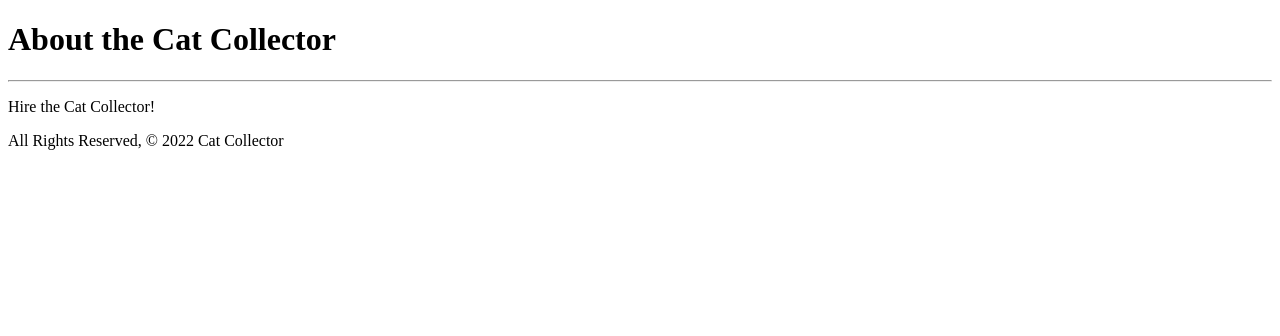
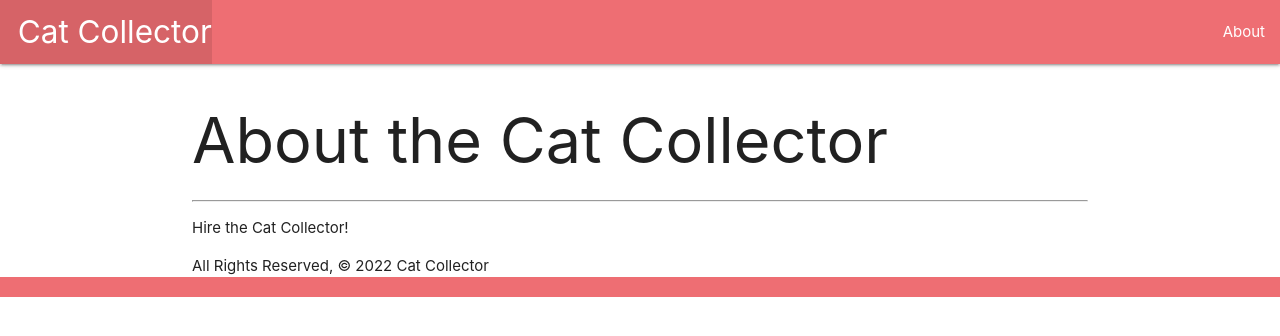
Before and after one commit to cherch173/catcollector, a Django app: page /about/ in a window 1280 px wide. Shown: the top 336 px of the page. Run offline with Django 4.2, Linux system fonts and the light colour scheme.

Commit message:
template tags completed

```diff
--- a/catcollector/main_app/templates/about.html
+++ b/catcollector/main_app/templates/about.html
@@ -1,16 +1,7 @@
-<!DOCTYPE html>
-<html lang="en">
-<head>
-    <meta charset="UTF-8">
-    <meta http-equiv="X-UA-Compatible" content="IE=edge">
-    <meta name="viewport" content="width=device-width, initial-scale=1.0">
-    <title>About</title>
-</head>
-
-<body>
+{% extends 'base.html' %}
+{% block content %}
     <h1>About the Cat Collector</h1>
     <hr />
     <p>Hire the Cat Collector!</p>
     <footer>All Rights Reserved, &copy; 2022 Cat Collector</footer>
-</body>
-</html>
+{% endblock %}
--- /dev/null
+++ b/catcollector/main_app/templates/base.html
@@ -0,0 +1,46 @@
+<!DOCTYPE html>
+<html lang="en">
+  <head>
+    <meta charset="UTF-8" />
+    <meta
+      name="viewport"
+      content="width=device-width, initial-scale=1.0"
+    />
+    <meta
+      http-equiv="X-UA-Compatible"
+      content="ie=edge"
+    />
+    <title>Cat Collector</title>
+    <link
+      rel="stylesheet"
+      href="https://cdnjs.cloudflare.com/ajax/libs/materialize/1.0.0/css/materialize.min.css"
+    />
+  </head>
+  <body>
+    <header class="navbar-fixed">
+      <nav>
+        <div class="nav-wrapper">
+          <ul>
+            <li>
+              <a
+                href="/"
+                class="left brand-logo"
+                >&nbsp;&nbsp;Cat Collector</a
+              >
+            </li>
+          </ul>
+          <ul class="right">
+            <li><a href="/about">About</a></li>
+          </ul>
+        </div>
+      </nav>
+    </header>
+    <main class="container">
+        {% block content %}
+        {% endblock %}
+    </main>
+    <footer class="page-footer">
+      <div class="right">All Rights Reserved, &copy; 2021 Cat Collector &nbsp;</div>
+    </footer>
+  </body>
+</html>
```
